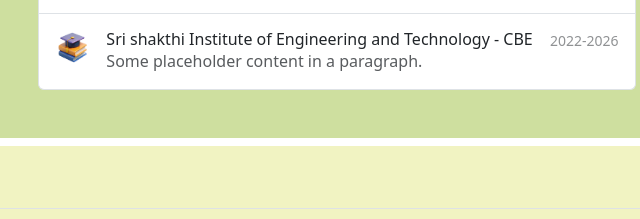
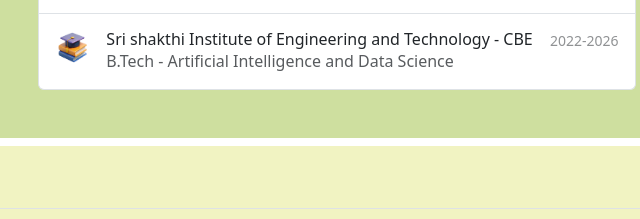
Before and after one commit to Noor-Afik-Jalaludeen-A/bootstrap-portfolio, a plain HTML site: page index.html in a window 1280 px wide. Shown: the part 907-1126 px from the top of the page, 303-943 px from the left. Drawn offline with nearby package versions, Linux system fonts and the light colour scheme; a web font is replaced by a local one.

Commit message:
Update index.html

```diff
--- a/index.html
+++ b/index.html
@@ -85,7 +85,7 @@
             <div class="d-flex gap-2 w-100 justify-content-between">
               <div>
                 <h6 class="mb-0">Sri shakthi Institute of Engineering and Technology - CBE</h6>
-                <p class="mb-0 opacity-75">Some placeholder content in a paragraph.</p>
+                <p class="mb-0 opacity-75">B.Tech - Artificial Intelligence and Data Science</p>
               </div>
               <small class="opacity-50 text-nowrap">2022-2026</small>
             </div>
```
